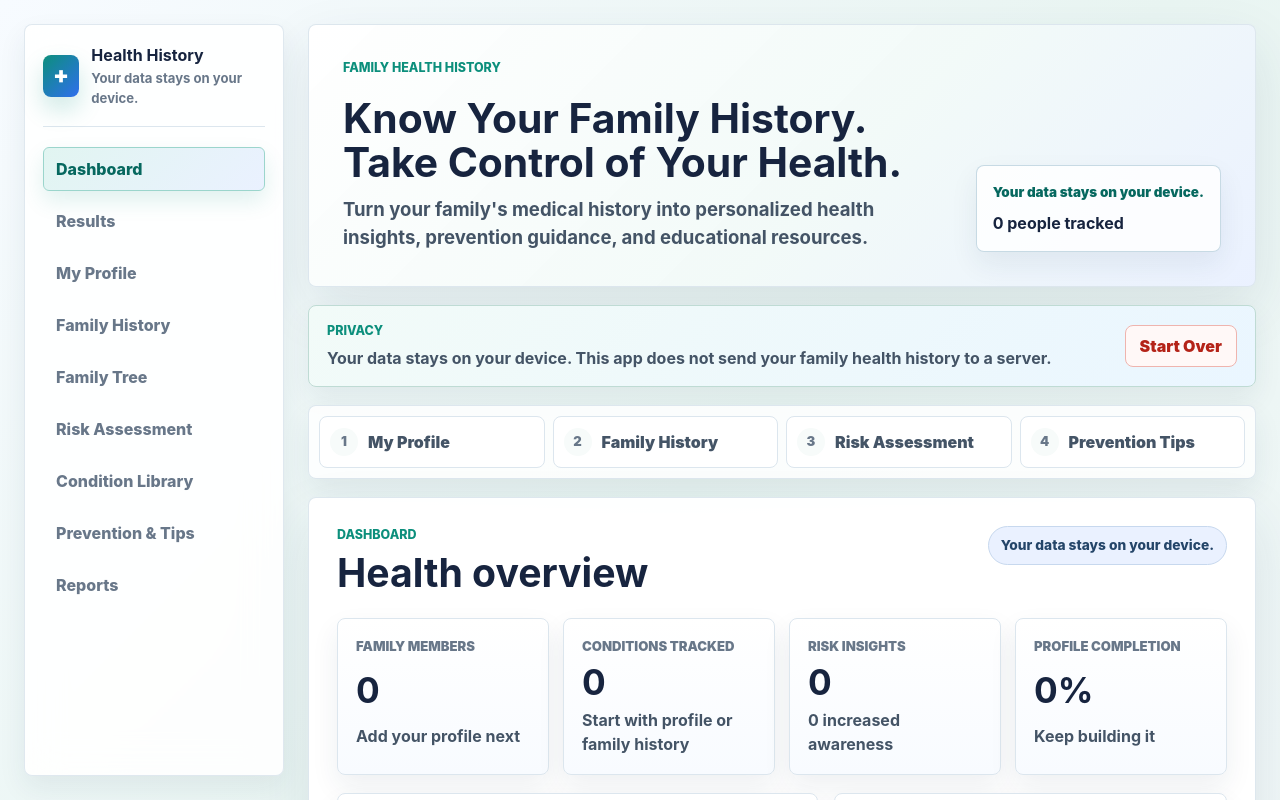
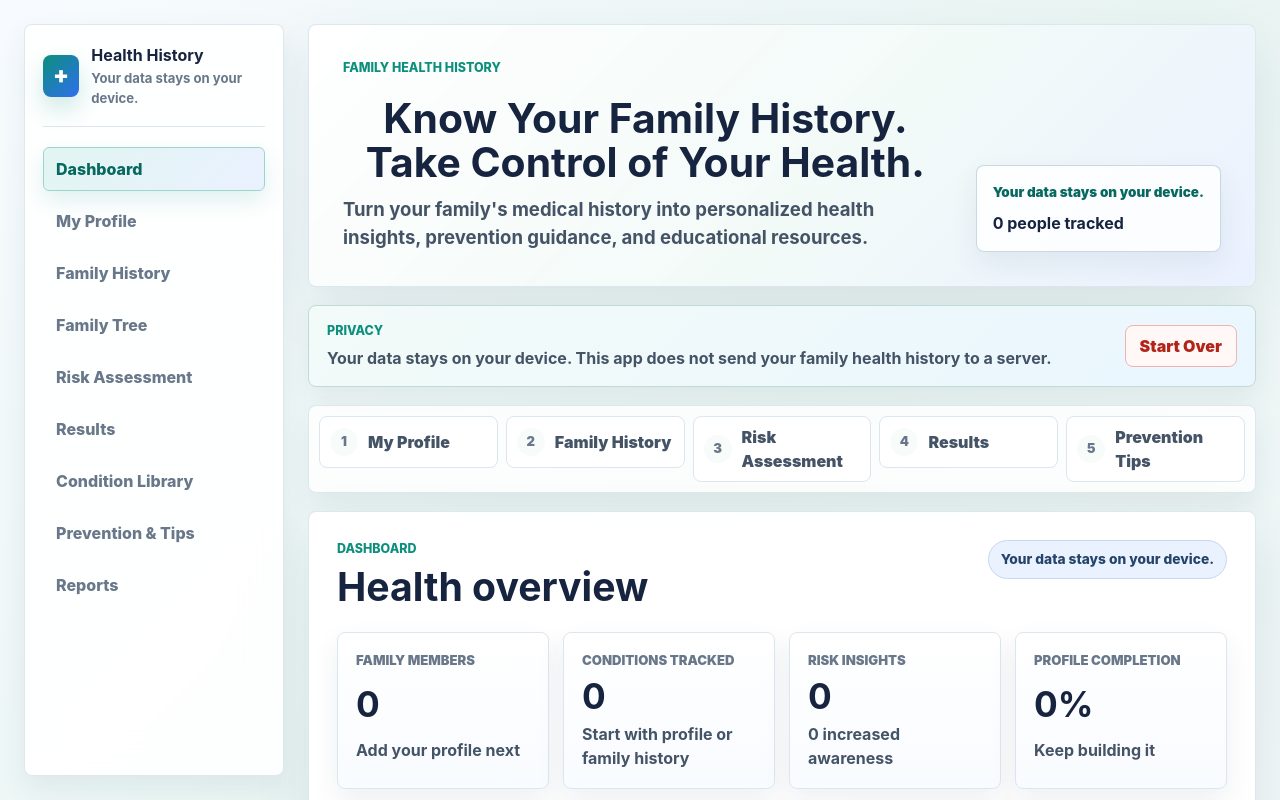
Before and after one commit to kevinlee2010/family-health-app, a React (Vite) app: page / in a window 1280 px wide. Shown: the top 800 px of the page. Built offline with nearby package versions, Linux system fonts and the light colour scheme.

Commit message:
Fix navigation and progress synchronization

```diff
--- a/src/App.css
+++ b/src/App.css
@@ -130,9 +130,15 @@ body {
 }
 
 .app-hero h1 {
-  max-width: 700px;
+  max-width: 760px;
   font-size: clamp(1.55rem, 3.4vw, 2.55rem);
   line-height: 1.08;
+  text-align: center;
+  justify-self: center;
+}
+
+.app-hero h1 span {
+  display: block;
 }
 
 .app-subtitle {
@@ -251,7 +257,7 @@ body {
   margin: 0;
   padding: 0;
   display: grid;
-  grid-template-columns: repeat(4, minmax(0, 1fr));
+  grid-template-columns: repeat(auto-fit, minmax(150px, 1fr));
   gap: 8px;
 }
 
--- a/src/App.jsx
+++ b/src/App.jsx
@@ -112,17 +112,46 @@ const illnessCategories = [
 
 const starterIllnesses = illnessCategories.flatMap((category) => category.illnesses)
 
-const viewTabs = [
-  { id: 'dashboard', label: 'Dashboard' },
-  { id: 'results', label: 'Results' },
-  { id: 'profile', label: 'My Profile' },
-  { id: 'history', label: 'Family History' },
-  { id: 'tree', label: 'Family Tree' },
-  { id: 'risk', label: 'Risk Assessment' },
-  { id: 'library', label: 'Condition Library' },
-  { id: 'prevention', label: 'Prevention & Tips' },
-  { id: 'reports', label: 'Reports' },
+const appPages = [
+  { id: 'dashboard', label: 'Dashboard', showInSidebar: true },
+  {
+    id: 'profile',
+    label: 'My Profile',
+    progressLabel: 'My Profile',
+    showInSidebar: true,
+  },
+  {
+    id: 'history',
+    label: 'Family History',
+    progressLabel: 'Family History',
+    showInSidebar: true,
+  },
+  { id: 'tree', label: 'Family Tree', showInSidebar: true },
+  {
+    id: 'risk',
+    label: 'Risk Assessment',
+    progressLabel: 'Risk Assessment',
+    showInSidebar: true,
+  },
+  {
+    id: 'results',
+    label: 'Results',
+    progressLabel: 'Results',
+    showInSidebar: true,
+  },
+  { id: 'library', label: 'Condition Library', showInSidebar: true },
+  {
+    id: 'prevention',
+    label: 'Prevention & Tips',
+    progressLabel: 'Prevention Tips',
+    showInSidebar: true,
+  },
+  { id: 'reports', label: 'Reports', showInSidebar: true },
 ]
+
+const viewTabs = appPages
+  .filter((page) => page.showInSidebar)
+  .map(({ id, label }) => ({ id, label }))
 
 const defaultPreventionTips = [
   {
@@ -162,24 +191,9 @@ const initialProfileForm = {
   sex: '',
 }
 
-const workflowSteps = [
-  {
-    id: 'profile',
-    label: 'My Profile',
-  },
-  {
-    id: 'history',
-    label: 'Family History',
-  },
-  {
-    id: 'results',
-    label: 'Risk Assessment',
-  },
-  {
-    id: 'prevention',
-    label: 'Prevention Tips',
-  },
-]
+const workflowSteps = appPages
+  .filter((page) => page.progressLabel)
+  .map(({ id, progressLabel }) => ({ id, label: progressLabel }))
 
 function createId() {
   if (typeof crypto !== 'undefined' && crypto.randomUUID) {
@@ -940,6 +954,7 @@ function App() {
     const isComplete =
       (step.id === 'profile' && Boolean(userProfile)) ||
       (step.id === 'history' && familyMembers.length > 0) ||
+      (step.id === 'risk' && riskAssessments.length > 0) ||
       (step.id === 'results' && resultRiskAssessments.length > 0) ||
       (step.id === 'prevention' && riskAssessments.length > 0)
 
@@ -1127,7 +1142,10 @@ function App() {
         <header className="app-hero">
           <div className="app-hero-copy">
             <p className="eyebrow">Family health history</p>
-            <h1>Know Your Family History. Take Control of Your Health.</h1>
+            <h1>
+              <span>Know Your Family History.</span>
+              <span>Take Control of Your Health.</span>
+            </h1>
             <p className="app-subtitle">
               Turn your family's medical history into personalized health
               insights, prevention guidance, and educational resources.
```
